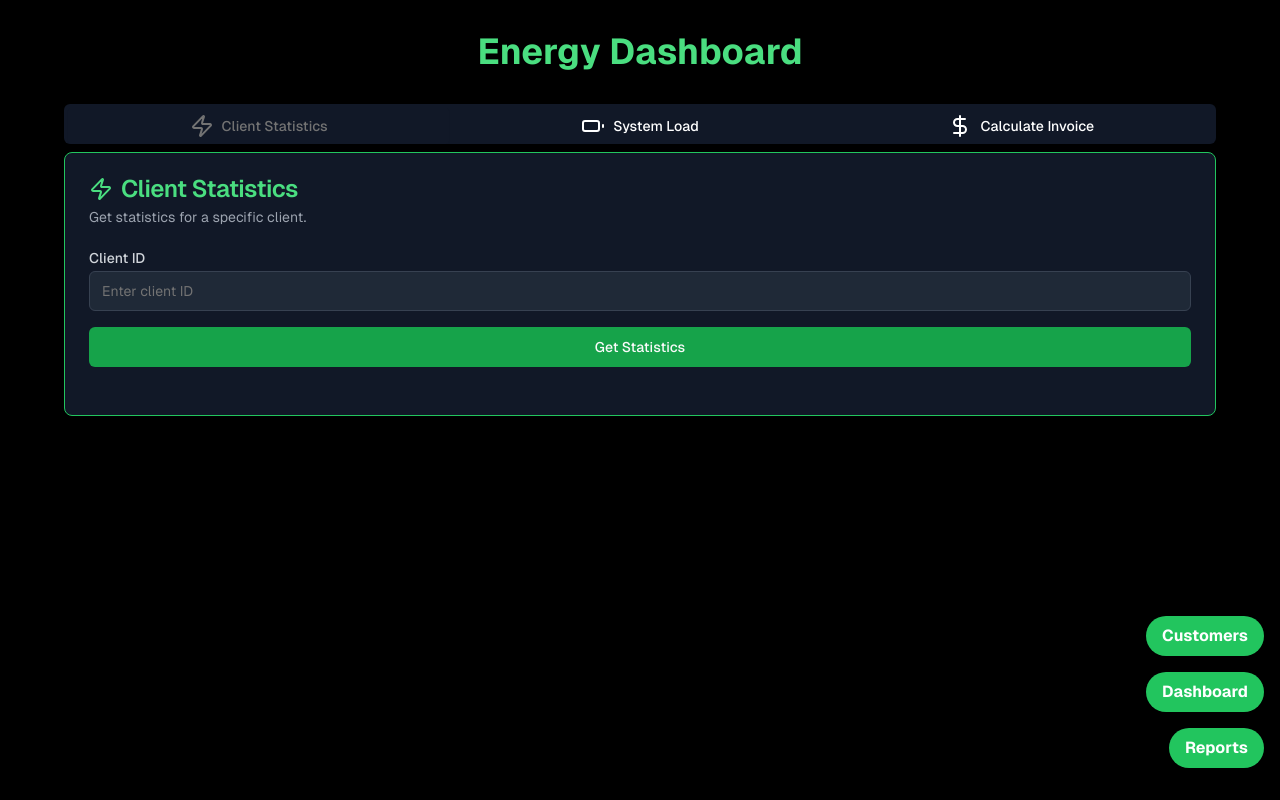
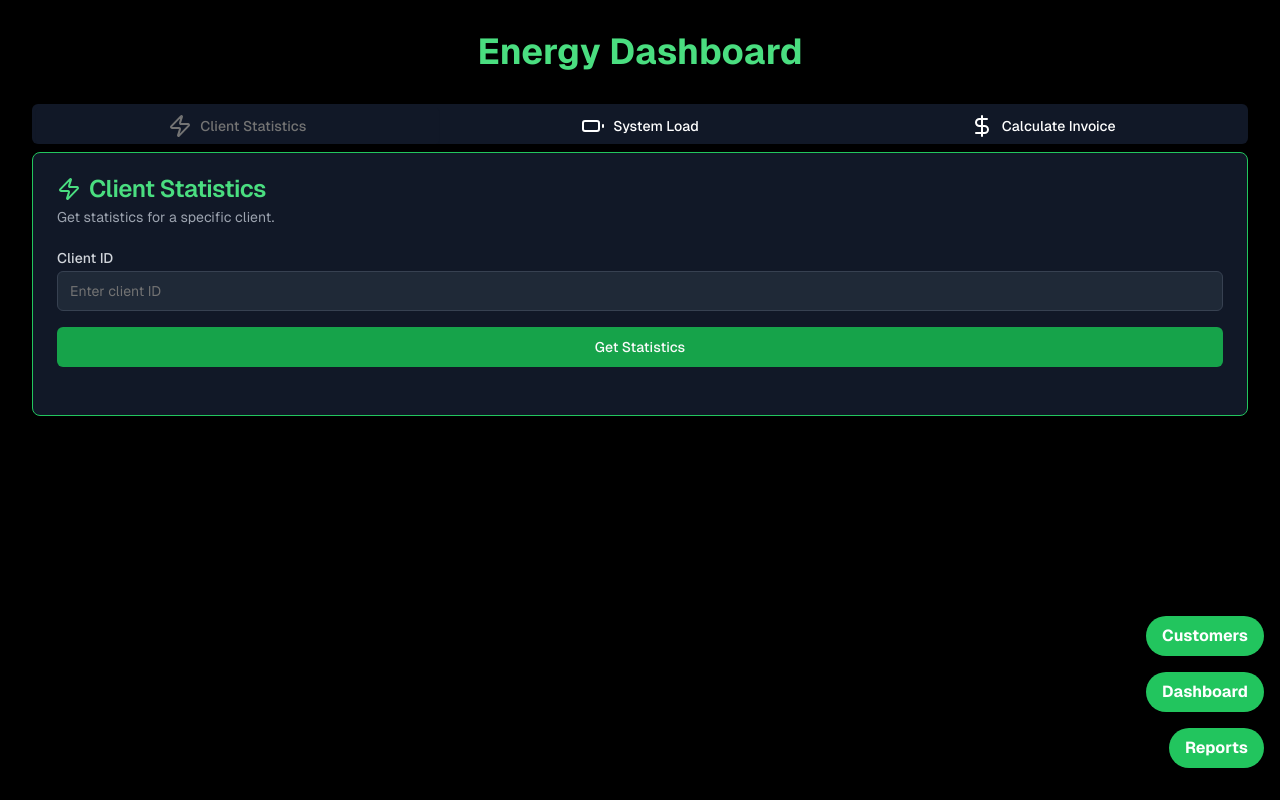
Before and after one commit to john11000/nextjs-front-eco-energy-prueba, a Next.js app: page / in a window 1280 px wide. Built offline with nearby package versions, Linux system fonts and the light colour scheme.

Commit message:
feat: Brush component for zoom

```diff
--- a/features/energy/containers/energy-dashboard.jsx
+++ b/features/energy/containers/energy-dashboard.jsx
@@ -34,6 +34,7 @@ import {
   Pie,
   Cell,
   Legend,
+  Brush,
 } from "recharts";
 import { Zap, Battery, Sun, DollarSign } from "lucide-react";
 import useGetStatisticsClient from "../hooks/useGetStaticticClient";
@@ -111,7 +112,7 @@ export function EnergyDashboard({ clientId: clientIdParam }) {
       <h1 className="text-4xl font-bold text-center mb-8 text-green-400">
         Energy Dashboard
       </h1>
-      <Tabs defaultValue="client-stats" className="w-full max-w-6xl mx-auto">
+      <Tabs defaultValue="client-stats" className="w-full mx-auto">
         <TabsList className="grid w-full grid-cols-3 bg-gray-900">
           <TabsTrigger value="client-stats" className="text-white">
             <Zap className="mr-2" />
@@ -205,6 +206,11 @@ export function EnergyDashboard({ clientId: clientIdParam }) {
                               dataKey="value"
                               stroke={COLORS.consumption}
                               strokeWidth={2}
+                            />
+                            <Brush
+                              dataKey="record_timestamp"
+                              height={30}
+                              stroke="#888"
                             />
                           </LineChart>
                         </ResponsiveContainer>
```
